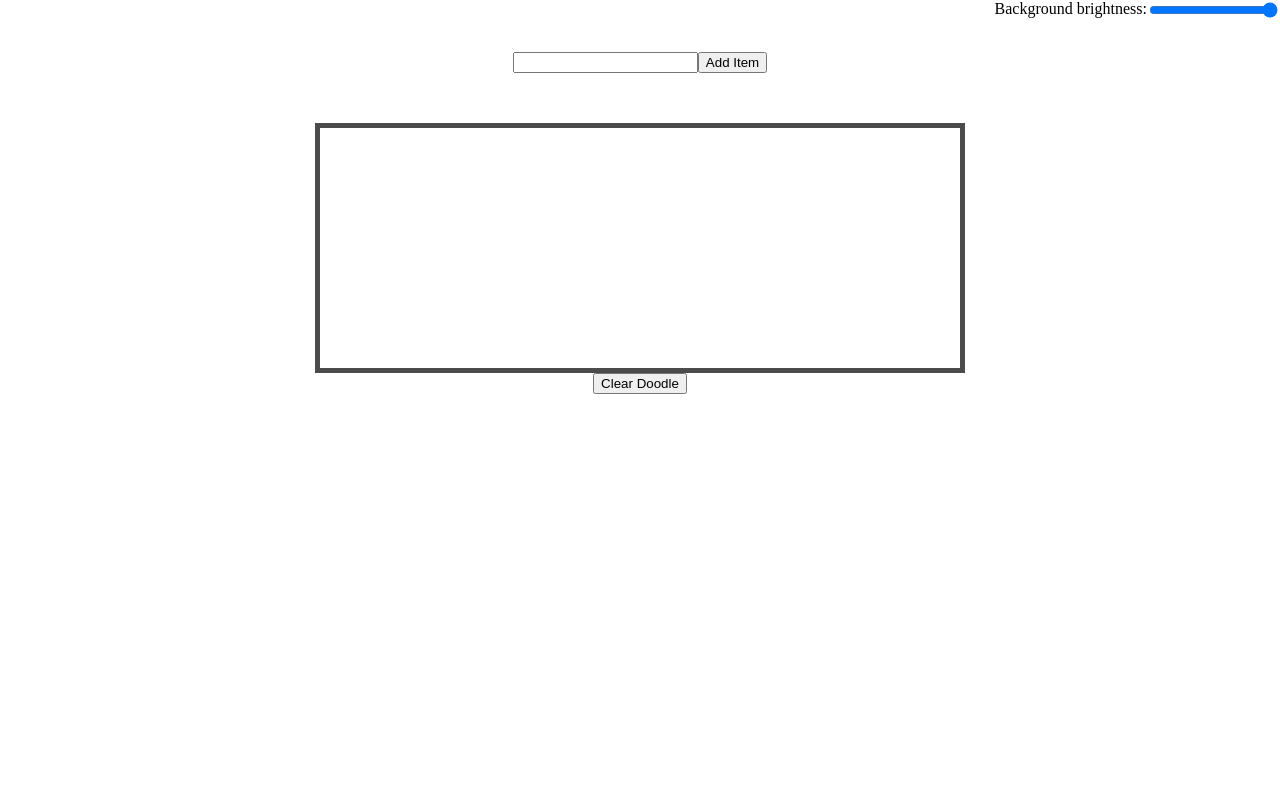
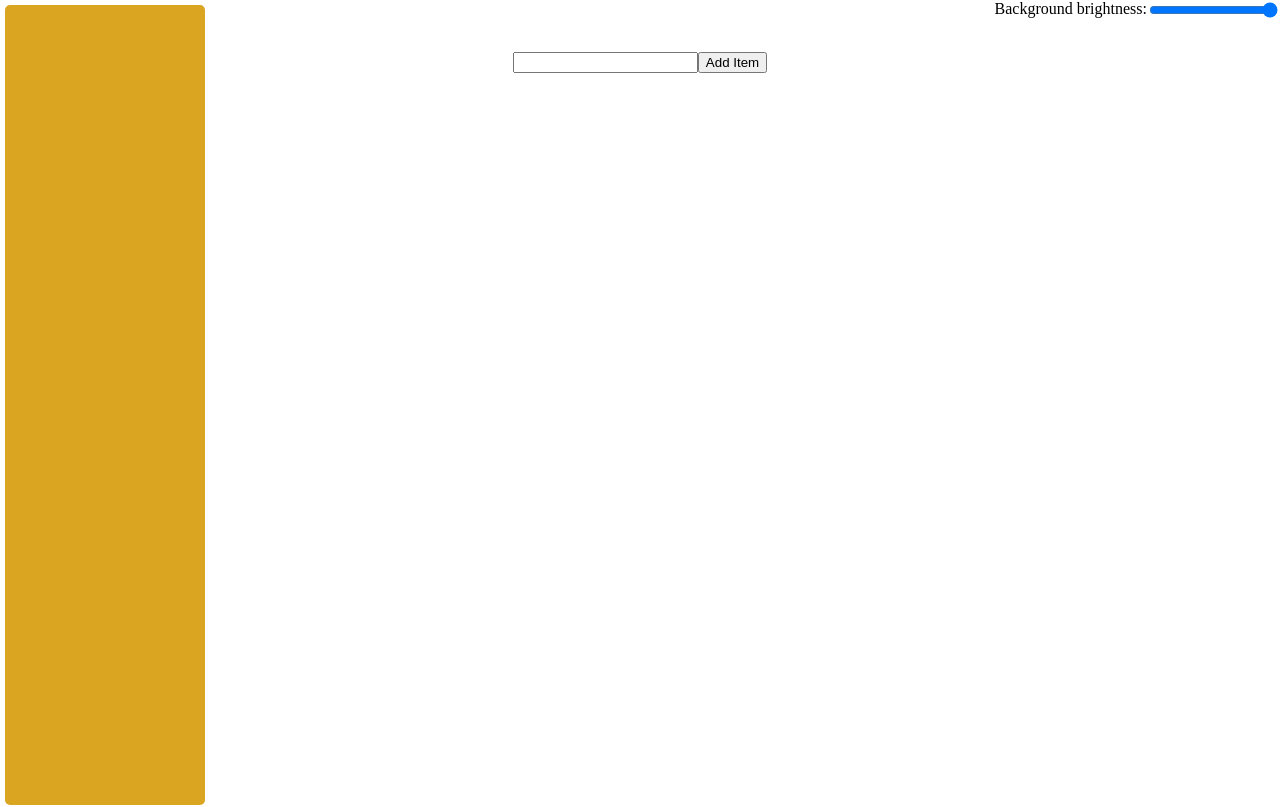
Before and after one commit to ktseto/dashboard, a plain HTML site: page index.html in a window 1280 px wide. Shown: the top 807 px of the page. Drawn offline with Linux system fonts and the light colour scheme.

Commit message:
fixing background image

```diff
--- a/index.html
+++ b/index.html
@@ -7,11 +7,17 @@
   <title></title>
 </head>
 <body>
-  <div class="background"></div>
+  <div class="sidebar">
+    <div class="date"></div>
+    <div class="clock"></div>
+    <div class="weather"></div>
+    <div class="tune"></div>
+    <div class="video"></div>
+  </div>
   <div class="main">
     <div class="container brightnessContainer">
       <div>Background brightness:</div>
-      <input type="range" min="0" max="100">
+      <input type="range" min="50" max="100">
     </div>
     <div class="container toDoListContainer">
       <ul class="toDoList">
@@ -26,19 +32,11 @@
       <button class="clearCanvas">Clear Doodle</button>
     </div>
     <div class="container keyboardContainer">
-
+      <p>test</p>
     </div>
     <div class="container foodNewsContainer">
-
     </div>
   </div>
-  <div class="sidebar">
-      <div class="date"></div>
-      <div class="clock"></div>
-      <div class="weather"></div>
-      <div class="tune"></div>
-      <div class="video"></div>
-    </div>
   <script src="script.js"></script>
 </body>
 </html>
--- a/script.js
+++ b/script.js
@@ -73,4 +73,6 @@ const clearCanvas = document.querySelector('.clearCanvas');
 clearCanvas.addEventListener('click', () => {
   ctx.clearRect(0, 0, canvas.width, canvas.height);
 });
-//
+
+// Sidebar
+let showSidebar = true;
--- a/styles.css
+++ b/styles.css
@@ -6,13 +6,12 @@ body {
   margin: 0;
 }
 
-.background {
+.main {
   position: absolute;
   z-index: -1;
-  height: 100vh;
   width: 100vw;
   background: url(media/ales-krivec-20582-unsplash.jpg);
-  background-size: cover;
+  background-size: contain;
   background-repeat: repeat-y;
   filter: brightness(var(--brightness));
 }
@@ -34,7 +33,7 @@ body {
 .doodleContainer {
   flex-direction: column;
   align-items: center;
-  padding-top: 50px;
+  padding-top: 2000px;
 }
 
 canvas {
@@ -42,3 +41,13 @@ canvas {
   background: white;
   opacity: .7;
 }
+
+.sidebar {
+  position: fixed;
+  z-index: 2;
+  width: 200px;
+  height: 100vh;
+  background: goldenrod;
+  border: 5px solid white;
+  border-radius: 10px;
+}
```
